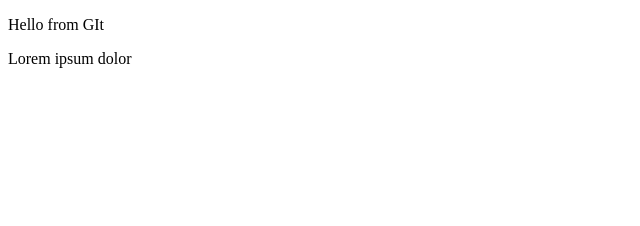
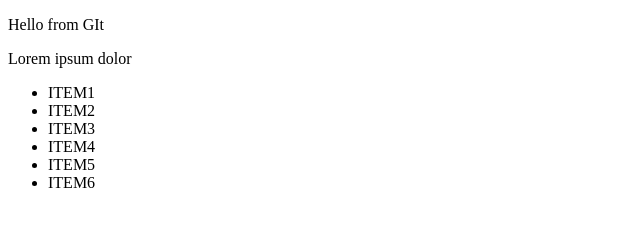
Before and after one commit to Yurii-Havrysh/for_GIT, a plain HTML site: page index.html in a window 1280 px wide. Shown: the whole page, without its empty margins (0-640 px from the left). Drawn offline with Linux system fonts and the light colour scheme.

Commit message:
Create list of items

```diff
--- a/index.html
+++ b/index.html
@@ -9,5 +9,13 @@
 <body>
     <p>Hello from GIt </p>
     <div>Lorem ipsum dolor</div>
+    <ul>
+        <li>ITEM1</li>
+        <li>ITEM2</li>
+        <li>ITEM3</li>
+        <li>ITEM4</li>
+        <li>ITEM5</li>
+        <li>ITEM6</li>
+    </ul>
 </body>
 </html>
```
